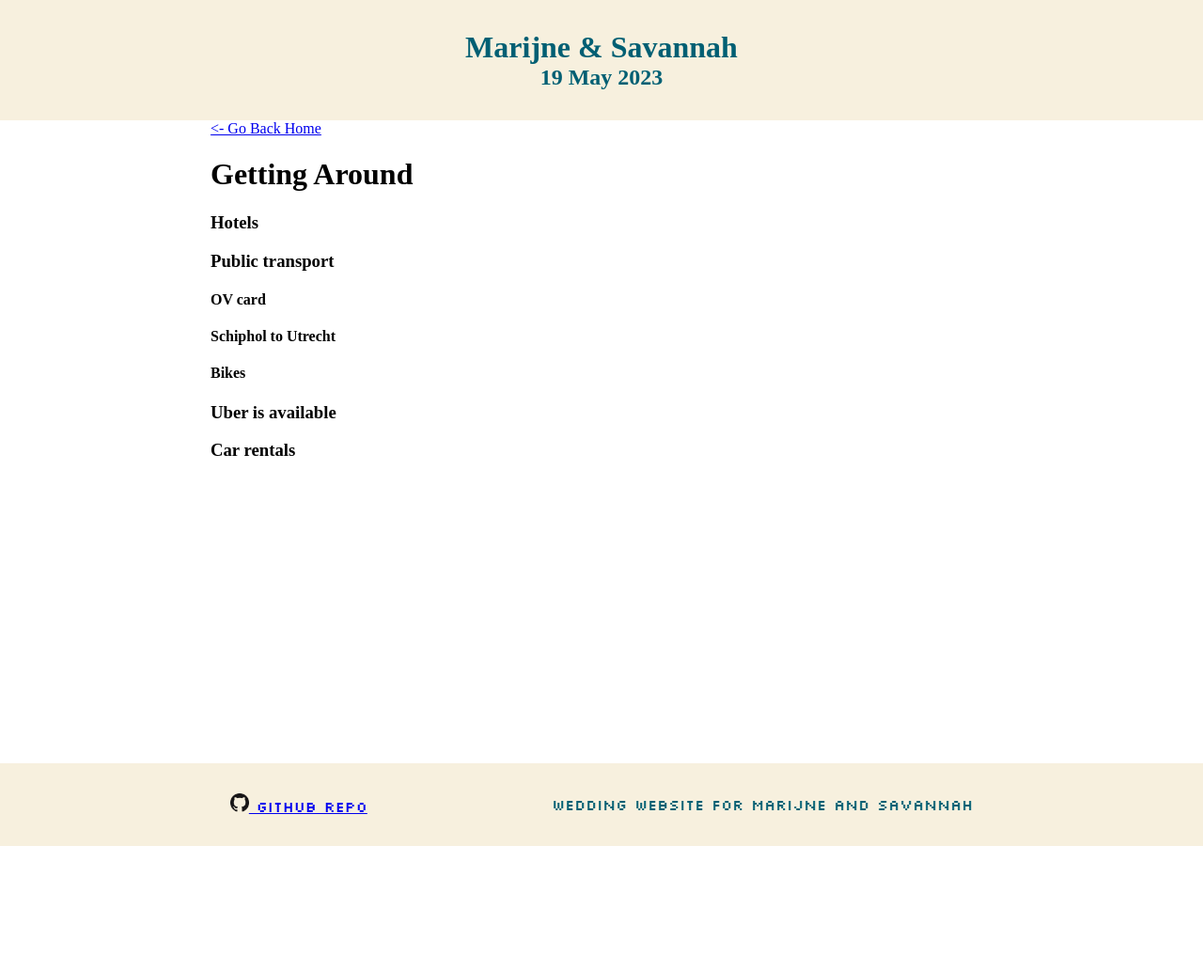
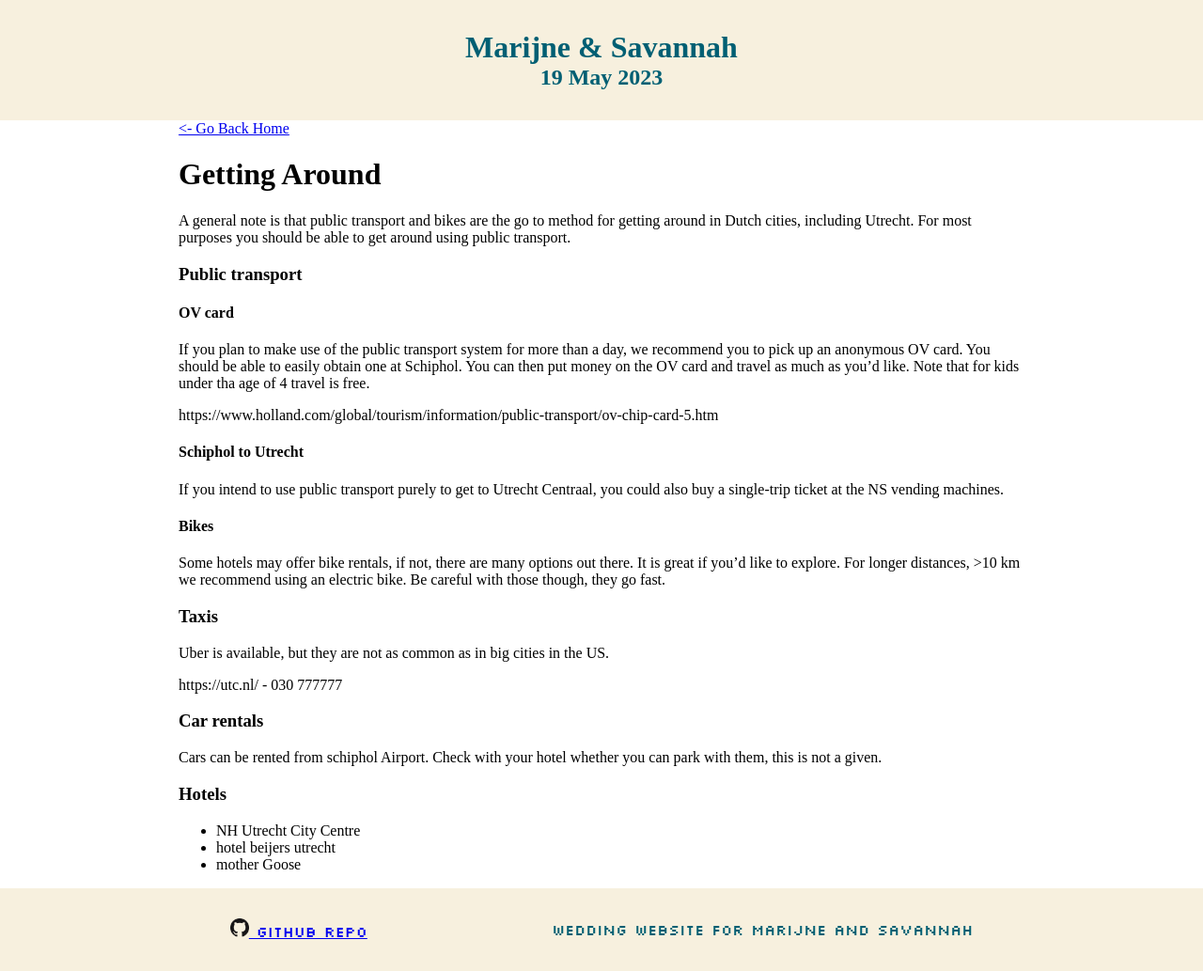
Before and after one commit to schijns-fischer-wedding/schijns-fischer-wedding.github.io, a Jekyll site: the page built from pages/getting_around.md, in a window 1280 px wide. Shown: the whole page at 94% size. Built offline with Jekyll 4.4.1, drawn with Linux system fonts in a browser that asks for light colours; some web fonts are replaced; before the commit the page ends 900 px from its top, so only the background shows below that.

Commit message:
first draft

```diff
--- a/pages/getting_around.md
+++ b/pages/getting_around.md
@@ -5,14 +5,41 @@ title: Wedding Getting Around
 
 # Getting Around
 
-### Hotels
+A general note is that public transport and bikes are the go to method for getting around in Dutch cities, including Utrecht.
+For most purposes you should be able to get around using public transport.
 
 ### Public transport
 
 #### OV card
+
+If you plan to make use of the public transport system for more than a day, we recommend you to pick up an anonymous OV card.
+You should be able to easily obtain one at Schiphol.
+You can then put money on the OV card and travel as much as you'd like.
+Note that for kids under tha age of 4 travel is free.
+
+https://www.holland.com/global/tourism/information/public-transport/ov-chip-card-5.htm
+
 #### Schiphol to Utrecht
+
+If you intend to use public transport purely to get to Utrecht Centraal, you could also buy a single-trip ticket at the NS vending machines.
+
 #### Bikes
 
-### Uber is available
+Some hotels may offer bike rentals, if not, there are many options out there.
+It is great if you'd like to explore. For longer distances, >10 km we recommend using an electric bike. Be careful with those though, they go fast.
+
+### Taxis
+
+Uber is available, but they are not as common as in big cities in the US.
+
+https://utc.nl/ - 030 777777
 
 ### Car rentals
+
+Cars can be rented from schiphol Airport. Check with your hotel whether you can park with them, this is not a given.
+
+### Hotels
+
+- NH Utrecht City Centre
+- hotel beijers utrecht
+- mother Goose
```
